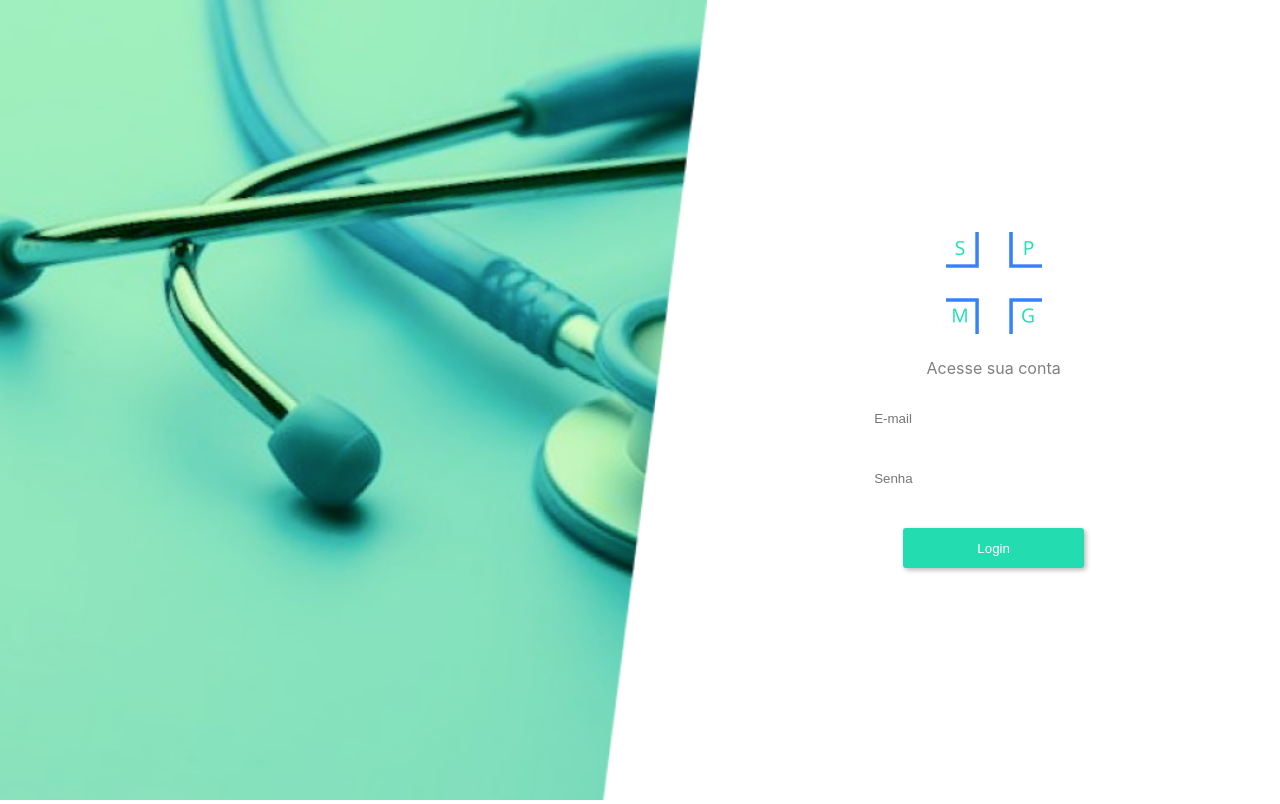
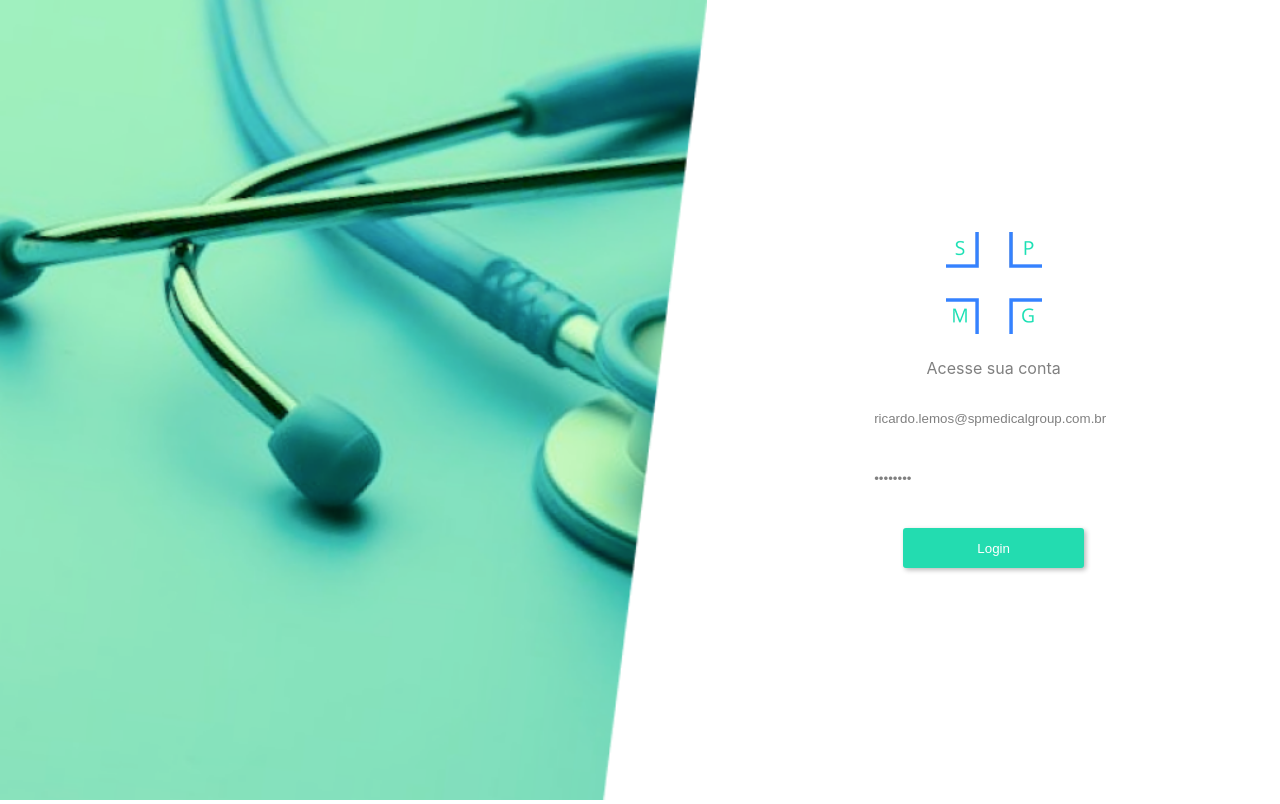
Before and after one commit to Belle-Elle/ProjetoSpMedicalGroup-FrontEnd, a React (Create React App) app in the folder react/spmed_ui/: page / in a window 1280 px wide. Built offline with nearby package versions, Linux system fonts and the light colour scheme.

Commit message:
conexao do front com api

```diff
--- a/react/spmed_ui/src/pages/login/login.jsx
+++ b/react/spmed_ui/src/pages/login/login.jsx
@@ -8,15 +8,17 @@ export default class login extends Component {
     constructor(props) {
         super(props);
         this.state = {
-            email: '',
-            senha: '',
-            erroMensagem: ''
-            // isLoading: false
+            email: 'ricardo.lemos@spmedicalgroup.com.br',
+            senha: '11111111',
+            erroMensagem: '',
+            isLoading: false
         };
     }
 
-    efetuarlogin = () => {
+    efetuarlogin = (evento) => {
+        evento.preventDefault();
         this.setState({erroMensagem : '', isLoading : true })
+        console.log(this.state.email + "+" + this.state.senha)
 
 
         axios.post("http://localhost:5000/api/Login", {
@@ -31,11 +33,13 @@ export default class login extends Component {
                 localStorage.setItem('usuario-login', response.data.token)
 
                 console.log('Meu token é: ' + response.data.token)
+
+                this.setState({ isLoading : false})
             }
         })
 
         .catch(() =>  {
-              this.setState({erroMensagem : 'E-mail ou senha invalidos ' })
+              this.setState({erroMensagem : 'E-mail ou senha invalidos ', isLoading :false })
         })
     };
 
@@ -50,29 +54,56 @@ export default class login extends Component {
             <div>
                 <section className="BannerLogin">
                     <div className="imgLogin">
-                        <img className="imgLogin" src={bannerlogin}></img>
+                        <img className="imgLogin" src={bannerlogin} alt="banner_login"></img>
                     </div>
                     <div className="containerLogin">
                         <div className="fundoLogin">
                             <div className="partLogin">
-                                <img src={logologin}></img>
+                                <img src={logologin} alt="logo_login"></img>
                             </div>
                             <div className="partLogin">
                                 <p>Acesse sua conta</p>
                             </div>
-                            <form >
+                            <form onSubmit={this.efetuarlogin}>
                                 <div className="partLogin">
-                                    <input className="inputsLogin" placeholder="E-mail" type="text" name="Username"></input>
+                                    <input
+                                    className="inputsLogin"
+                                    placeholder="E-mail"
+                                    type="text"
+                                    name="Username"
+                                    value={this.state.email}
+                                    onChange={this.atualizaState}></input>
                                 </div>
                                 <div className="partLogin">
-                                    <input className="inputsLogin" placeholder="Senha" type="password" name="password"></input>
+                                    <input
+                                    className="inputsLogin"
+                                    placeholder="Senha"
+                                    type="password"
+                                    name="password"
+                                    value={this.state.senha}
+                                    onChange={this.atualizaState}></input>
                                 </div>
+
 
                                 <p style={{color : 'red'}}>{this.state.erroMensagem}</p>
 
-                                <div className="partLogin">
-                                    <button className="botaoLogin" id="btn_Login">Login</button>
-                                </div>
+
+                                {
+                                    //caso isloading seja true, renderiza o botão desabilitando com o texto 'loaidng...'
+
+                                    this.state.isLoading === true &&
+                                    <button type="submit" disabled>Loading...</button>
+                                }
+
+                                {
+
+                                 //caso is loaging seja false, renderizar o botão habilitado com o texto 'login'
+
+                                 <div className="partLogin">
+                                    <button type="submit" disabled={
+                                        this.state.email === '' || this.state.senha === '' ? 'none' : '' } className="botaoLogin" id="btn_Login">Login</button>
+                                 </div>
+                                }
                             </form>
                         </div>
                     </div>
```
Also changed, not shown: 1 other file (tests, documents, lock files or other folders).
